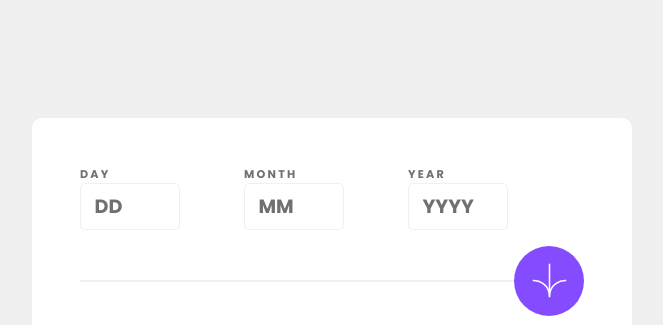
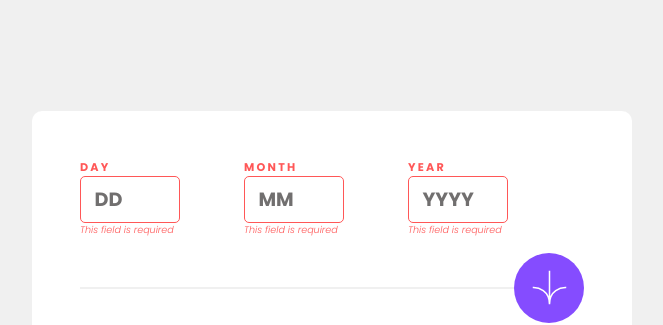
Before and after one commit to Aryan-ki-codepanti/age-calculator-fm, a plain HTML site: page index.html in a window 1280 px wide. Shown: the top 325 px of the page, without its empty margins (308-971 px from the left). Drawn offline with Linux system fonts and the light colour scheme.

Commit message:
coded error states

```diff
--- a/index.html
+++ b/index.html
@@ -17,17 +17,20 @@
     <body>
         <div class="container calculator-box">
             <div class="inputs">
-                <div class="input-day">
+                <div class="input-day error">
                     <span>Day</span>
                     <input maxlength="2" type="text" placeholder="DD" />
+                    <p>This field is required</p>
                 </div>
-                <div class="input-month">
+                <div class="input-month error">
                     <span>Month</span>
                     <input maxlength="2" type="text" placeholder="MM" />
+                    <p>This field is required</p>
                 </div>
-                <div class="input-year">
+                <div class="input-year error">
                     <span>Year</span>
                     <input maxlength="4" type="text" placeholder="YYYY" />
+                    <p>This field is required</p>
                 </div>
             </div>
 
--- a/styles.css
+++ b/styles.css
@@ -86,6 +86,20 @@ body {
 }
 
 /* error states */
+.inputs > .error span {
+    color: var(--red);
+}
+
+.inputs > .error input {
+    border-color: var(--red);
+}
+
+.inputs > .error p {
+    color: var(--red);
+    font-weight: 300;
+    font-size: 0.6rem;
+    font-style: italic;
+}
 
 /* Separator */
 
```
